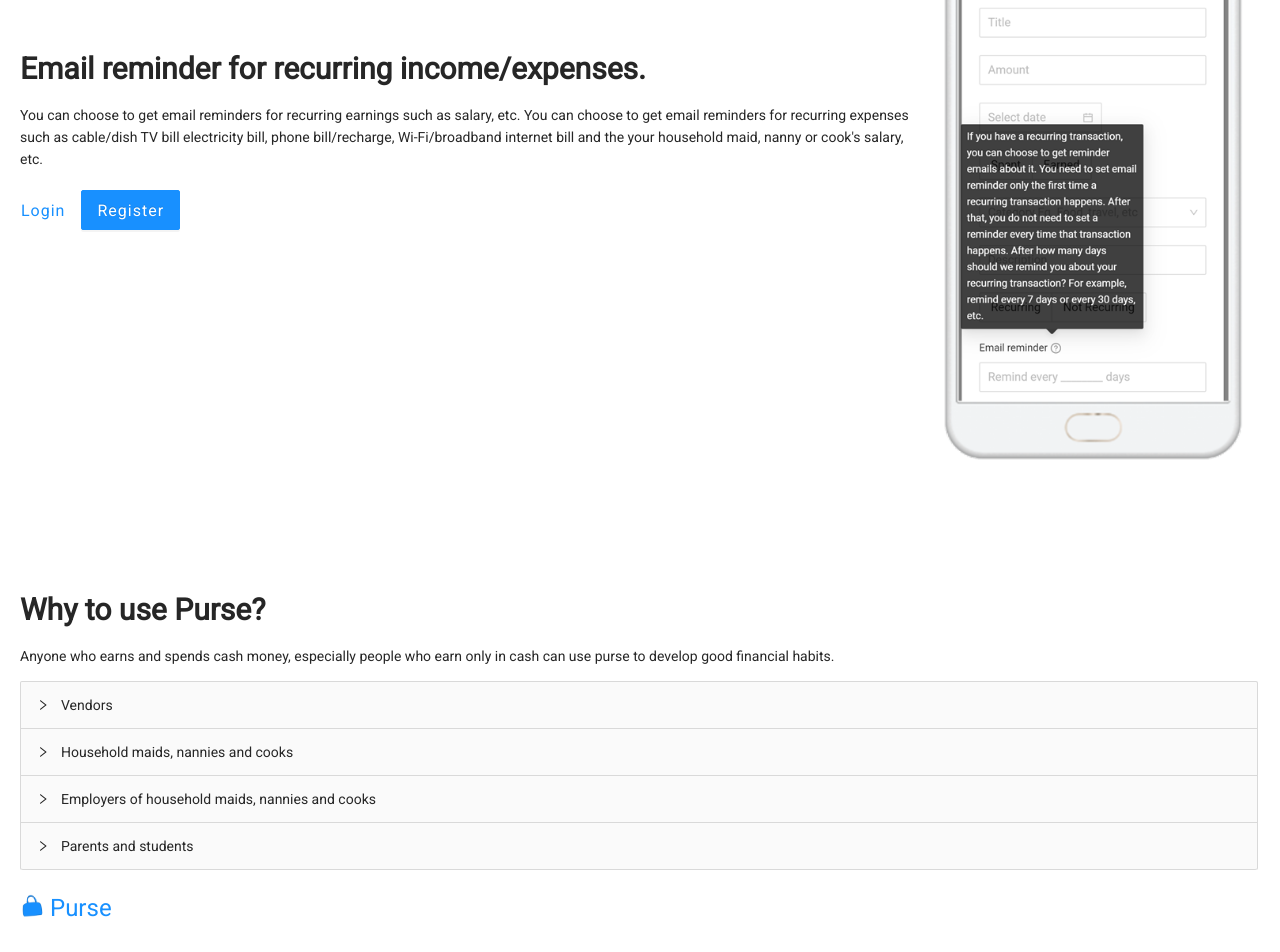
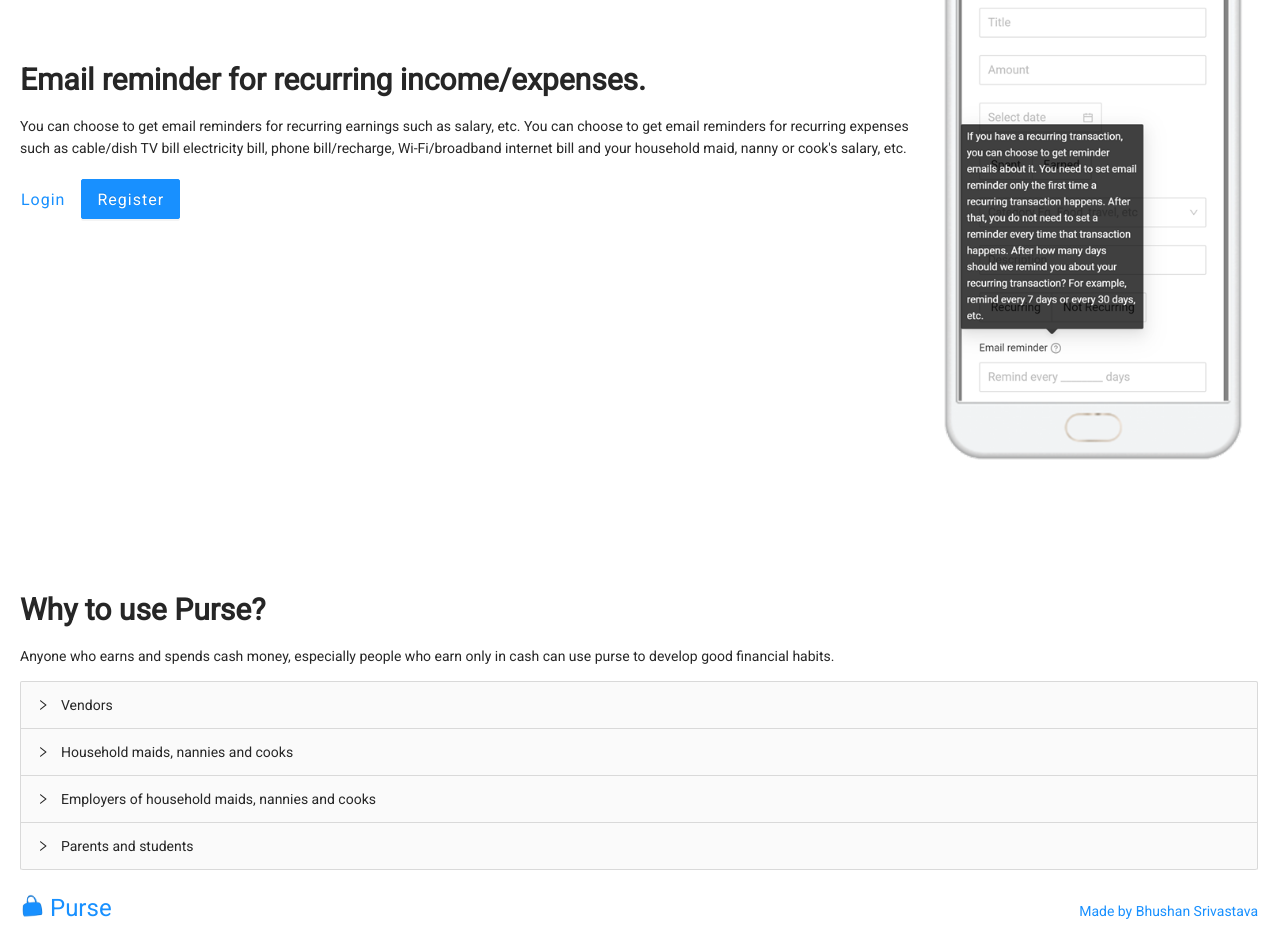
Before and after one commit to bhushan-srivastava/Purse, a React (Create React App) app in the folder client/: page /welcome in a window 1280 px wide. Shown: the part 3716-4668 px from the top of the page. Built offline with nearby package versions, Linux system fonts and the light colour scheme; a web font is replaced by a local one.

Commit message:
Update landing page

```diff
--- a/client/src/static/pages/Welcome.js
+++ b/client/src/static/pages/Welcome.js
@@ -112,7 +112,7 @@
 
                             <Typography.Paragraph>
                                 You can choose to get email reminders for recurring earnings such as salary, etc.
-                                You can choose to get email reminders for recurring expenses such as cable/dish TV bill electricity bill, phone bill/recharge, Wi-Fi/broadband internet bill and the your household maid, nanny or cook's salary, etc.
+                                You can choose to get email reminders for recurring expenses such as cable/dish TV bill electricity bill, phone bill/recharge, Wi-Fi/broadband internet bill and your household maid, nanny or cook's salary, etc.
                             </Typography.Paragraph>
 
                             <CallToAction />
@@ -134,6 +134,10 @@
                         Purse
                     </a>
                 </p>
+
+                <p>
+                    <a href="https://github.com/bhushan-srivastava/">Made by Bhushan Srivastava</a>
+                </p>
             </Layout.Footer>
         </Layout >
     );
--- a/client/src/styles/home.css
+++ b/client/src/styles/home.css
@@ -1,4 +1,5 @@
-.layout-header {
+.layout-header,
+.layout-footer {
     background-color: white;
     display: flex;
     flex-direction: row;
```
